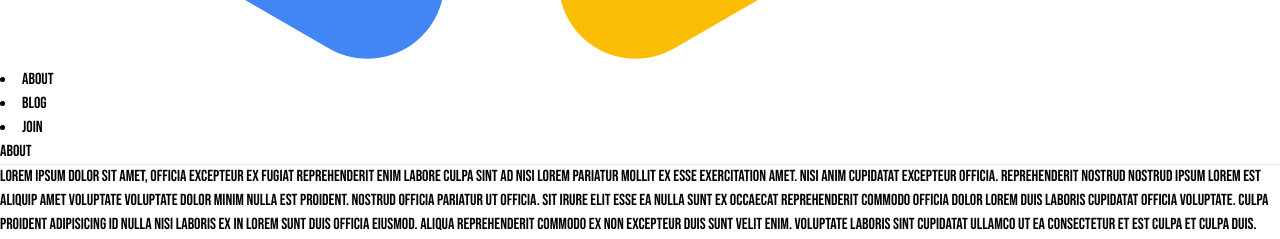
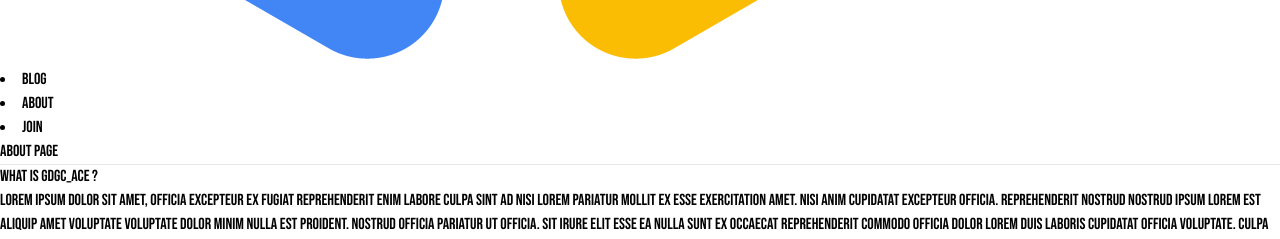
Before and after one commit to gdgc-ace/Hacktober-BlogWebApp, a React (Vite) app in the folder frontend/: page /about in a window 1280 px wide. Shown: the part 416-655 px from the top of the page. Built offline with nearby package versions, Linux system fonts and the light colour scheme.

Commit message:
Minor Changes in Carousel and Gallery

```diff
--- a/frontend/src/components/AboutPage/About.tsx
+++ b/frontend/src/components/AboutPage/About.tsx
@@ -1,15 +1,16 @@
 
 const About = () => {
   return (
-    <div className="h-screen pt-32 p-10">
-      <h1 className="text-4xl font-bold">About</h1>
+    <div className="h-screen px-40 mx-auto pt-32 p-10">
+      <h1 className="text-4xl font-bold pb-4">ABOUT PAGE</h1>
       <hr />
       <div className="flex py-10 gap-32">
         <div>
+          <h1 className="text-4xl font-bold pb-4">What is GDGC_ACE ?</h1>
           <p className="text-xl ">Lorem ipsum dolor sit amet, officia excepteur ex fugiat reprehenderit enim labore culpa sint ad nisi Lorem pariatur mollit ex esse exercitation amet. Nisi anim cupidatat excepteur officia. Reprehenderit nostrud nostrud ipsum Lorem est aliquip amet voluptate voluptate dolor minim nulla est proident. Nostrud officia pariatur ut officia. Sit irure elit esse ea nulla sunt ex occaecat reprehenderit commodo officia dolor Lorem duis laboris cupidatat officia voluptate. Culpa proident adipisicing id nulla nisi laboris ex in Lorem sunt duis officia eiusmod. Aliqua reprehenderit commodo ex non excepteur duis sunt velit enim. Voluptate laboris sint cupidatat ullamco ut ea consectetur et est culpa et culpa duis.</p>
-          <button className="p-4 my-5 bg-[#FEBB00] rounded font-bold border">Want to be part of it ?</button>
+          <button className="p-4 my-5 bg-[#FEBB00] rounded-lg border">Want to be part of it ?</button>
         </div>
-        <img src="https://images.unsplash.com/photo-1551677629-c3e314ecf29c?q=80&w=2070&auto=format&fit=crop&ixlib=rb-4.0.3&ixid=M3wxMjA3fDB8MHxwaG90by1wYWdlfHx8fGVufDB8fHx8fA%3D%3D" loading="lazy" className="w-1/2 object-cover" />
+        <img src="https://images.unsplash.com/photo-1551677629-c3e314ecf29c?q=80&w=2070&auto=format&fit=crop&ixlib=rb-4.0.3&ixid=M3wxMjA3fDB8MHxwaG90by1wYWdlfHx8fGVufDB8fHx8fA%3D%3D" loading="lazy" className="w-1/2 object-cover rounded-md" />
       </div>
     </div>
   )
--- a/frontend/src/components/BlogPage/Carousel.tsx
+++ b/frontend/src/components/BlogPage/Carousel.tsx
@@ -35,7 +35,7 @@ const Carousel = () => {
       <div className={`font-semibold text-6xl text-center ${isBlogDetailsPage ? 'mt-8' : 'mt-32'}`}>
         {isBlogDetailsPage ? 'READ SIMILAR BLOGS' : 'LATEST BLOG PAGE'}
       </div>
-      <div className={`flex mt-8 mx-auto w-[60%] justify-center gap-8 ${isBlogDetailsPage ? 'px-16' : 'px-40'}`}>
+      <div className={`flex mt-8 mx-auto justify-center gap-8 ${isBlogDetailsPage ? 'px-16 w-[60%]' : 'px-40'}`}>
         {currentItems.map((blog) => (
           <div key={blog.id} className="p-4 rounded-lg">
             <div className="relative w-full" style={{ paddingBottom: '56.25%' }}>
@@ -45,7 +45,7 @@ const Carousel = () => {
                 alt={blog.title}
               />
             </div>
-            <p className="ml-6 mt-4 mb-2 text-lg font-bold">{blog.title}</p>
+            <p className="ml-6 mt-4 mb-2 text-lg">{blog.title}</p>
             <p className="ml-4 border w-[80%] border-black rounded-md"></p>
             <p className="ml-6 my-4 w-[75%] text-md text-gray-600">{blog.description}</p>
             <Link to={`/blog/${blog.id}`} className="ml-6 underline text-md text-blue-600">
--- a/frontend/src/components/BlogPage/Gallery.tsx
+++ b/frontend/src/components/BlogPage/Gallery.tsx
@@ -11,7 +11,6 @@ const galleryData = [
 
 const Gallery = () => {
   const [selectedCategory, setSelectedCategory] = useState('All');
-
   const categories = ['All', 'Branding Goals', 'Photography', 'True Perfection', 'Web Design'];
 
   return (
--- a/frontend/src/components/Navbar.tsx
+++ b/frontend/src/components/Navbar.tsx
@@ -2,12 +2,11 @@ import { Link, useLocation } from "react-router-dom";
 
 const Navbar = () => {
   const location = useLocation();
-  const isBlogDetailsPage = location.pathname.includes("/blog/");
+  const isHomePage = location.pathname === "/"; // Check if on the home page
 
   return (
-    <>
-      <nav >
-        <div className="flex justify-evenly items-center w-full p-10 fixed z-10 ">
+    <nav>
+      <div className="flex justify-evenly items-center w-full p-10 fixed z-10">
         <div className="w-full text-left ml-16 p-1">
           <Link to="/">
             <img src="./logo-1.png" className="w-[60px]" alt="Logo" />
@@ -15,18 +14,21 @@ const Navbar = () => {
         </div>
         <div className="flex list-none items-center mx-16 text-2xl w-[30%] justify-around">
           <li>
-              <Link to="/about" className={`hover:text-gray-700 ${isBlogDetailsPage ? 'text-black' : 'text-white'}`}>About</Link>
+            <Link to="/" className={`hover:text-gray-700 ${isHomePage ? 'text-white' : 'text-black'}`}>
+              Blog
+            </Link>
           </li>
           <li>
-              <Link to="/blog" className={`hover:text-gray-700 ${isBlogDetailsPage ? 'text-black' : 'text-white'}`}>Blog</Link>
+            <Link to="/about" className={`hover:text-gray-700 ${isHomePage ? 'text-white' : 'text-black'}`}>
+              About
+            </Link>
           </li>
-            <li className={`bg-[#FEBB00] px-8 py-1 rounded-md ${isBlogDetailsPage ? 'text-white' : 'text-black'}`}>
+          <li className={`bg-[#FEBB00] px-8 py-1 rounded-md ${isHomePage ? 'text-black' : 'text-white'}`}>
             <Link to="/join">JOIN</Link>
           </li>
         </div>
       </div>
     </nav>
-    </>
   );
 }
 
```
Lines whose indentation alone changed are shown as unchanged.
